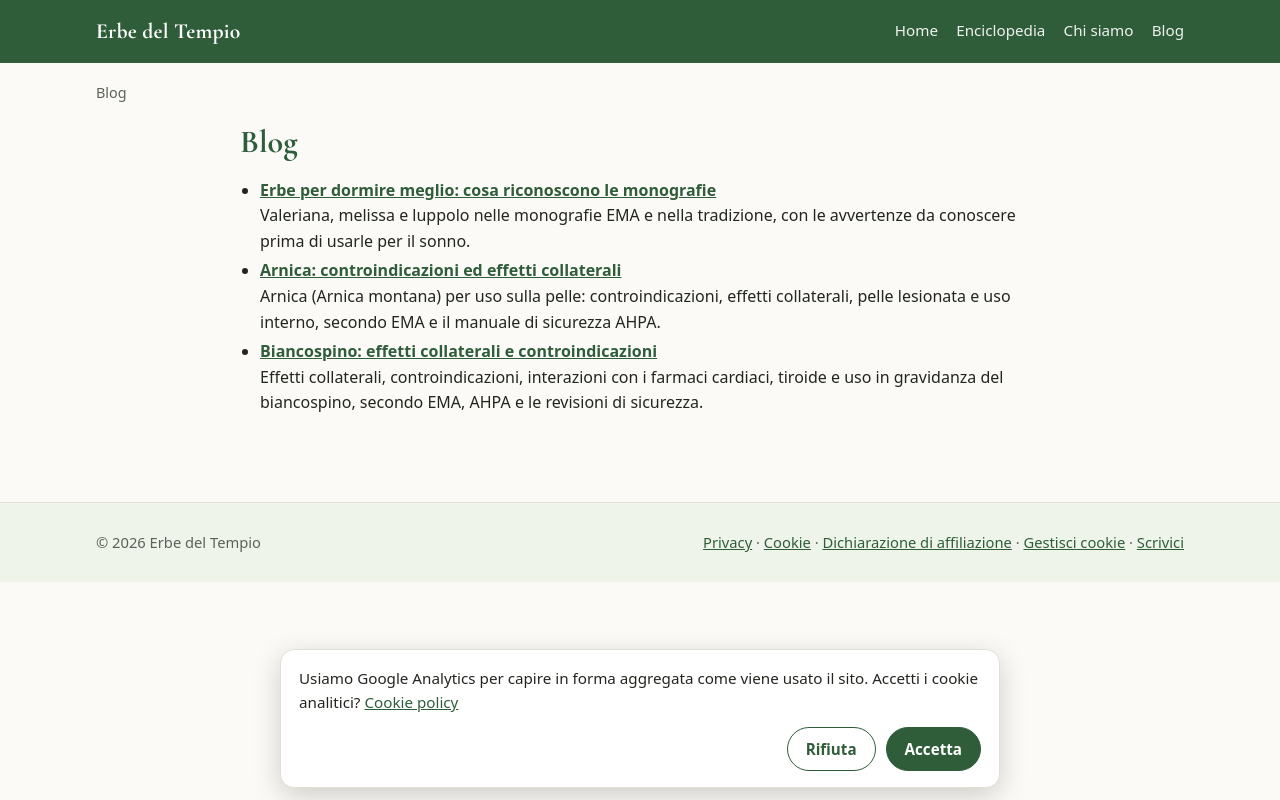
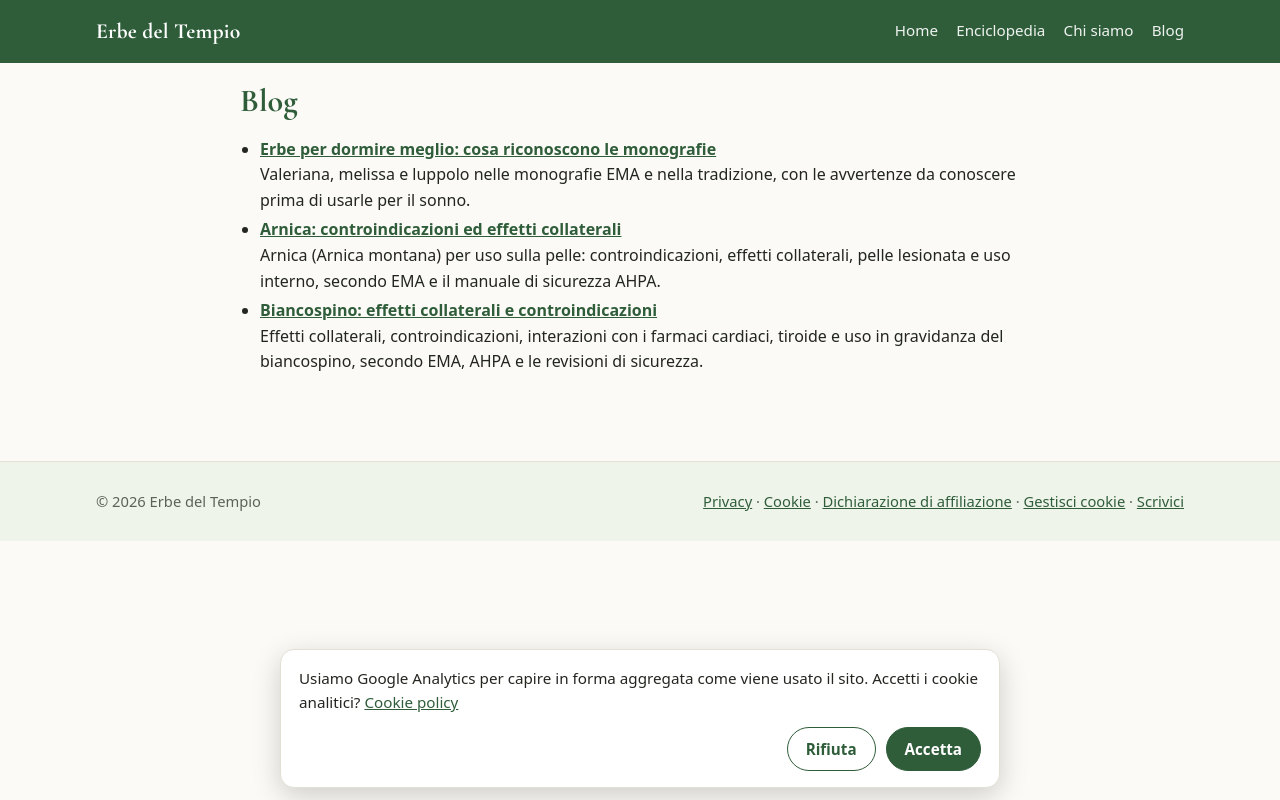
Before and after one commit to monicadominijanni/erbe-del-tempio, a plain HTML site: page blog/index.html in a window 1280 px wide. Drawn offline with nearby package versions, Linux system fonts and the light colour scheme.

Commit message:
Add files via upload

```diff
--- a/blog/index.html
+++ b/blog/index.html
@@ -29,7 +29,6 @@
 </div></header>
 
 <main class="wrap">
-<div class="crumbs">Blog</div>
 <article class="erba">
 <h1>Blog</h1>
 <ul><li><a href="erbe-per-dormire-meglio.html"><strong>Erbe per dormire meglio: cosa riconoscono le monografie</strong></a><br><span class="small">Valeriana, melissa e luppolo nelle monografie EMA e nella tradizione, con le avvertenze da conoscere prima di usarle per il sonno.</span></li><li><a href="arnica-controindicazioni-effetti-collaterali.html"><strong>Arnica: controindicazioni ed effetti collaterali</strong></a><br><span class="small">Arnica (Arnica montana) per uso sulla pelle: controindicazioni, effetti collaterali, pelle lesionata e uso interno, secondo EMA e il manuale di sicurezza AHPA.</span></li><li><a href="biancospino-effetti-collaterali-controindicazioni.html"><strong>Biancospino: effetti collaterali e controindicazioni</strong></a><br><span class="small">Effetti collaterali, controindicazioni, interazioni con i farmaci cardiaci, tiroide e uso in gravidanza del biancospino, secondo EMA, AHPA e le revisioni di sicurezza.</span></li></ul>
```
